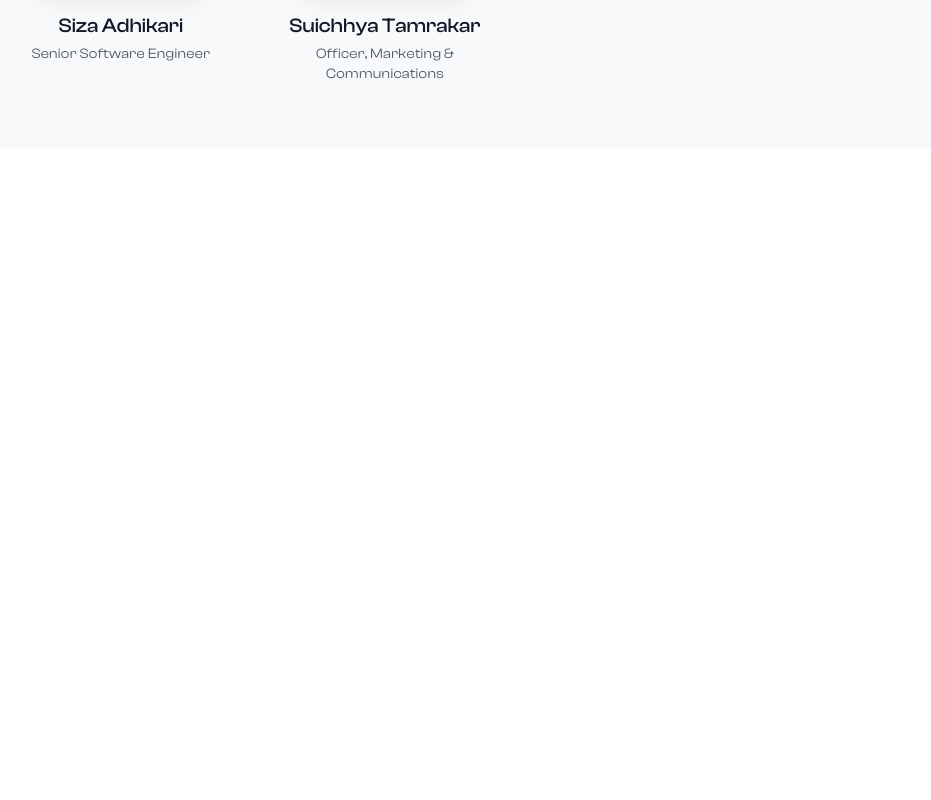
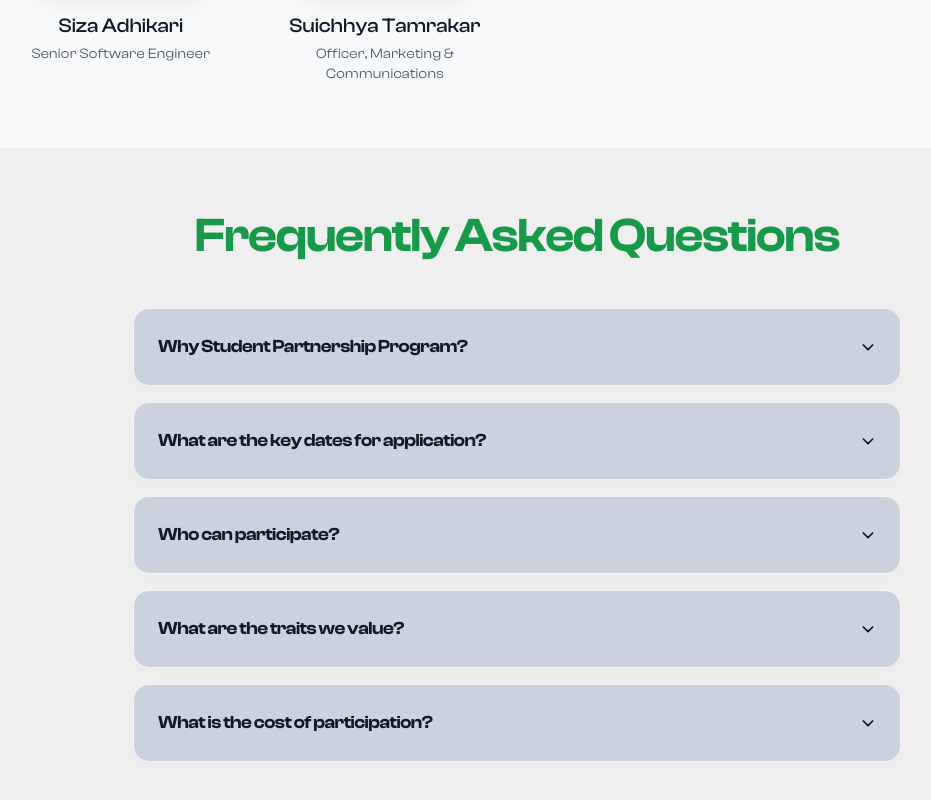
Before and after one commit to sthaarekh/lspp-website, a React (Vite) app: page / in a window 1280 px wide. Shown: the part 4431-5231 px from the top of the page, without its empty margins (123-1054 px from the left). Before the commit the page ends 4579 px from the top, so only its background shows below. Built offline with nearby package versions, Linux system fonts and the light colour scheme.

Commit message:
FAQ part done

```diff
--- a/src/App.tsx
+++ b/src/App.tsx
@@ -5,6 +5,7 @@ import Roadmap from "./layouts/Roadmap";
 import Status from "./layouts/Status";
 import AlumniSection from "./layouts/Alumni";
 import MeetOurMentors from "./layouts/Mentor";
+import FAQSection from "./layouts/FAQ";
 
 const App = () => {
   return (
@@ -15,6 +16,7 @@ const App = () => {
       <Status/>
       <AlumniSection/>
       <MeetOurMentors/>
+      <FAQSection/>
     </div>
   );
 };
--- /dev/null
+++ b/src/data/questions.ts
@@ -0,0 +1,38 @@
+interface FAQItem {
+  id: number;
+  question: string;
+  answer: string;
+}
+
+export const faqData: FAQItem[] = [
+  {
+    id: 1,
+    question: 'Why Student Partnership Program?',
+    answer:
+      'Over the years, we have onboarded thousands of students into our fellowship programs and hired them as designers, engineers, managers, and more. We have seen the challenges students and colleges in Nepal face in preparing graduates for professional work. The Student Partnership Program bridges the gap between academics and industry by providing real-world experience and helping students build the confidence to excel in their careers.',
+  },
+  {
+    id: 2,
+    question: 'What are the key dates for application?',
+    answer:
+      'The application for 2026 is now open. The application deadline is February 27, 2026.',
+  },
+  {
+    id: 3,
+    question: 'Who can participate?',
+    answer:
+      'Any undergraduate student from Nepal who wants to grow their career in technology or is enrolled in a related degree program can participate.',
+  },
+  {
+    id: 4,
+    question: 'What are the traits we value?',
+    answer:
+      'We value: Embracing openness, Active engagement, Solution-oriented thinking, Teamwork, and the Pursuit of excellence.',
+  },
+  {
+    id: 5,
+    question: 'What is the cost of participation?',
+    answer:
+      'There is no cost to join the program. Participation is completely free.',
+  },
+];
--- /dev/null
+++ b/src/layouts/FAQ.tsx
@@ -0,0 +1,66 @@
+import { useState } from 'react';
+import { faqData } from '../data/questions';
+
+export default function FAQSection() {
+  const [openId, setOpenId] = useState<number | null>(null);
+
+  const toggleFAQ = (id: number) => {
+    setOpenId(openId === id ? null : id);
+  };
+
+  return (
+    <section className="bg-[#efefef] py-16 px-4 sm:px-6 lg:px-8">
+      <div className="max-w-3xl mx-auto">
+        <h2 className="text-center text-4xl sm:text-5xl font-extrabold text-[#169948] tracking-tight mb-12">
+          Frequently Asked Questions
+        </h2>
+
+        <div className="space-y-4">
+          {faqData.map((item) => {
+            const isOpen = openId === item.id;
+            return (
+              <div
+                key={item.id}
+                className="rounded-2xl border border-gray-100 shadow-[0_4px_12px_rgba(0,0,0,0.02)] overflow-hidden transition-all duration-200"
+              >
+                <button
+                  onClick={() => toggleFAQ(item.id)}
+                  className="w-full bg-[#bcc7d8b3] flex items-center justify-between p-6 text-left focus:outline-none group select-none hover:bg-[#bcc7d8]"
+                  aria-expanded={isOpen}
+                >
+                  <span className="text-lg sm:text-FC font-bold text-[#111827] tracking-tight pr-4">
+                    {item.question}
+                  </span>
+
+                  <svg
+                    className={`w-4 h-4 text-[#111827] transform transition-transform duration-300 ease-in-out shrink-0 ${
+                      isOpen ? 'rotate-180' : ''
+                    }`}
+                    fill="none"
+                    viewBox="0 0 24 24"
+                    stroke="currentColor"
+                    strokeWidth="2.5"
+                  >
+                    <path strokeLinecap="round" strokeLinejoin="round" d="M19 9l-7 7-7-7" />
+                  </svg>
+                </button>
+
+                <div
+                  className={`grid transition-all duration-300 ease-in-out ${
+                    isOpen ? 'grid-rows-[1fr] opacity-100' : 'grid-rows-[0fr] opacity-0'
+                  }`}
+                >
+                  <div className="overflow-hidden">
+                    <div className="px-6 pb-6 text-base text-gray-600 bg-white leading-relaxed border-t border-gray-50 pt-2">
+                      {item.answer}
+                    </div>
+                  </div>
+                </div>
+              </div>
+            );
+          })}
+        </div>
+      </div>
+    </section>
+  );
+}
```
